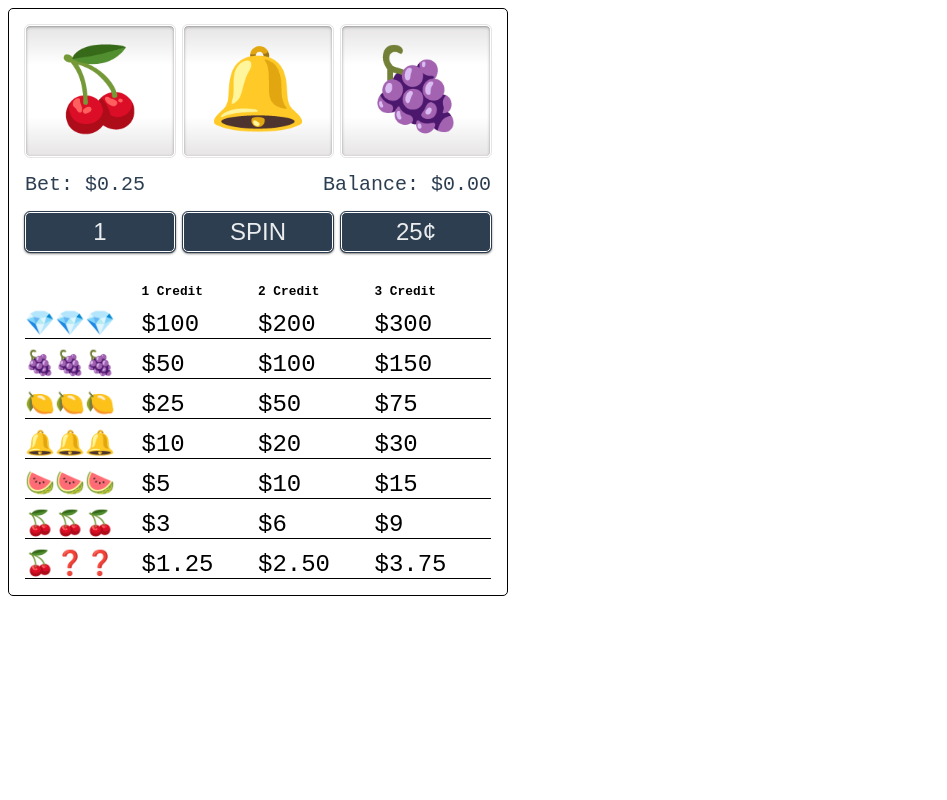
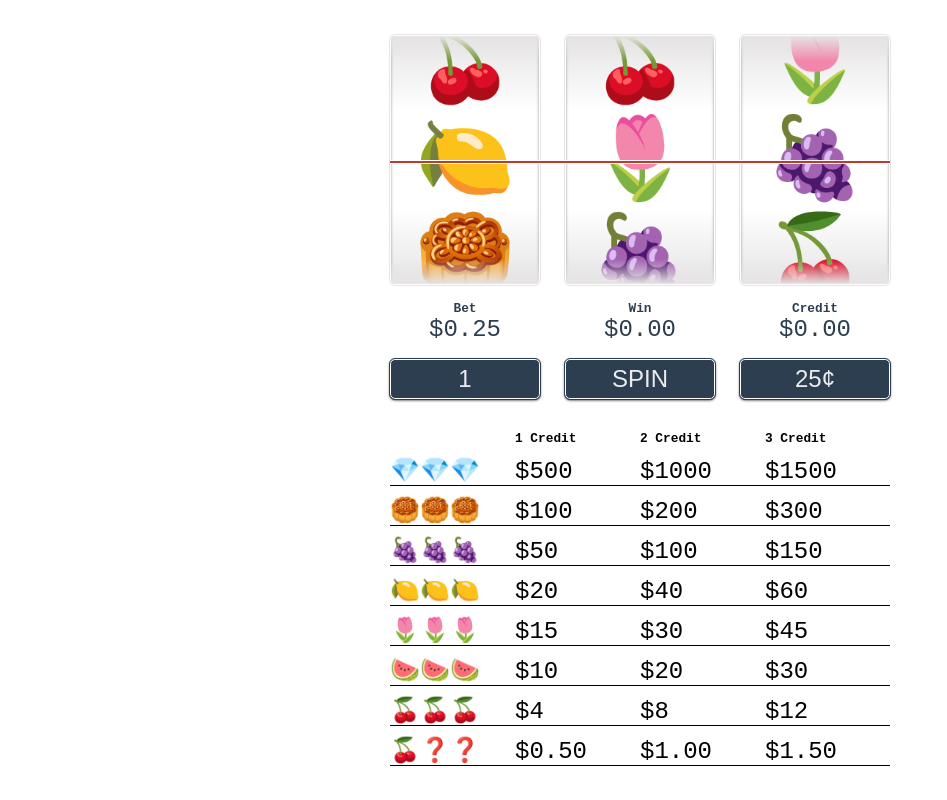
Before and after one commit to acousticseagull/Slot-Machine, a React (Create React App) app: page / in a window 1280 px wide. Shown: the whole page, without its empty margins (0-947 px from the left). Built offline with nearby package versions, Linux system fonts and the light colour scheme.

Commit message:
5 files modified

```diff
--- a/src/App.js
+++ b/src/App.js
@@ -13,16 +13,19 @@ const State = Object.freeze({
 });
 
 export default function App() {
-  const SPIN_DURATION = 2000;
+  const SPIN_DURATION = 1000;
   const SPIN_VELOCITY = 100;
   const SPIN_INTERVAL = useRef();
   const COST_PER_SPIN = 0.25;
+  const MAX_BET = 3;
 
   const stateRef = useRef(State.IDLE);
 
-  const [reels, setReels] = useState([0, 1, 2]);
-  const [balance, setBalance] = useState(0);
+  const [reels, setReels] = useState([7, 1, 2]);
+  const [credit, setCredit] = useState(0);
   const [betAmount, setBetAmount] = useState(1);
+  const [win, setWin] = useState(0);
+  const [log, setLog] = useState([]);
 
   const getPayout = (reels) => {
     const combination = reels.map((item) => reelIndex[item]);
@@ -37,7 +40,9 @@ export default function App() {
   };
 
   const spin = () => {
-    setBalance((s) => s - COST_PER_SPIN * betAmount);
+    if (betAmount * COST_PER_SPIN > credit) return;
+
+    setCredit((s) => s - COST_PER_SPIN * betAmount);
 
     let reelsTemp = reels;
 
@@ -65,9 +70,8 @@ export default function App() {
         stateRef.current === State.SLOWING &&
         random.toString() === reelsTemp.toString()
       ) {
-        setBalance((s) => getPayout(reelsTemp) + s);
-
-        setBetAmount(1);
+        const payout = getPayout(reelsTemp);
+        setWin((s) => payout + s);
 
         clearInterval(SPIN_INTERVAL.current);
         stateRef.current = State.IDLE;
@@ -76,39 +80,47 @@ export default function App() {
   };
 
   const coin = () => {
-    setBalance((s) => (s += 0.25));
+    setCredit((s) => (s += 0.25));
   };
 
-  const bet = () => {
-    if (betAmount * COST_PER_SPIN >= balance) return;
-    setBetAmount((s) => (s < 3 ? ++s : 1));
+  const handleBet = () => {
+    setBetAmount((s) => (s < MAX_BET ? ++s : 1));
   };
 
   return (
     <div className="machine">
-      <div className="container">
+      <div className="container line">
         {reels.map((index, key) => (
           <Reel key={key} index={index} />
         ))}
       </div>
 
       <div className="container">
-        <div className="bet-amount">Bet: ${(betAmount * 0.25).toFixed(2)}</div>
-        <div className="balance">Balance: ${balance.toFixed(2)}</div>
+        <div className="bet-amount">
+          <div className="label">Bet</div>
+          <div>${(betAmount * 0.25).toFixed(2)}</div>
+        </div>
+        <div className="win">
+          <div className="label">Win</div>
+          <div>${win.toFixed(2)}</div>
+        </div>
+        <div className="credit">
+          <div className="label">Credit</div> <div>${credit.toFixed(2)}</div>
+        </div>
       </div>
 
       <div className="container">
         <button
           className="bet"
           disabled={stateRef.current !== State.IDLE}
-          onClick={bet}
+          onClick={handleBet}
         >
           {betAmount}
         </button>
 
         <button
           className="spin"
-          disabled={stateRef.current !== State.IDLE || !balance}
+          disabled={stateRef.current !== State.IDLE || !credit}
           onClick={spin}
         >
           SPIN
@@ -126,35 +138,35 @@ export default function App() {
       <div className="payout-table">
         <div className="puyout-table-col">
           {payoutTable.map((item) => (
-            <div class="payout-table-row">
+            <div className="payout-table-row">
               {item.combination.map((item) => symbols[item])}
             </div>
           ))}
-          <div class="payout-table-row">{symbols[0]}❓❓</div>
+          <div className="payout-table-row">{symbols[0]}❓❓</div>
         </div>
 
         <div className="puyout-table-col">
           <div className="payout-table-header">1 Credit</div>
           {payoutTable.map((item) => (
-            <div class="payout-table-row">${item.amount}</div>
+            <div className="payout-table-row">${item.amount}</div>
           ))}
-          <div class="payout-table-row">${(1.25 * 1).toFixed(2)}</div>
+          <div className="payout-table-row">${(0.5 * 1).toFixed(2)}</div>
         </div>
 
         <div className="puyout-table-col">
           <div className="payout-table-header">2 Credit</div>
           {payoutTable.map((item) => (
-            <div class="payout-table-row">${item.amount * 2}</div>
+            <div className="payout-table-row">${item.amount * 2}</div>
           ))}
-          <div class="payout-table-row">${(1.25 * 2).toFixed(2)}</div>
+          <div className="payout-table-row">${(0.5 * 2).toFixed(2)}</div>
         </div>
 
         <div className="puyout-table-col">
           <div className="payout-table-header">3 Credit</div>
           {payoutTable.map((item) => (
-            <div class="payout-table-row">${item.amount * 3}</div>
+            <div className="payout-table-row">${item.amount * 3}</div>
           ))}
-          <div class="payout-table-row">${(1.25 * 3).toFixed(2)}</div>
+          <div className="payout-table-row">${(0.5 * 3).toFixed(2)}</div>
         </div>
       </div>
     </div>
--- a/src/Reel.js
+++ b/src/Reel.js
@@ -2,13 +2,21 @@ import React, { useEffect } from 'react';
 import { Symbol } from './Symbol';
 
 export const reelIndex = [
-  0, 2, 4, 0, 1, 5, 0, 1, 3, 0, 1, 2, 0, 3, 2, 4, 1, 3, 2, 1,
+  0, 2, 4, 0, 1, 5, 0, 3, 7, 0, 6, 2, 8, 1, 3, 7, 2, 1, 0, 3, 2, 4,
 ];
 
 export function Reel({ index, state }) {
   return (
-    <div className="reel">
-      <Symbol index={reelIndex[index]} />
-    </div>
+    <>
+      <div className="reel">
+        <Symbol
+          index={reelIndex[index > 0 ? index - 1 : reelIndex.length - 1]}
+        />
+        <Symbol index={reelIndex[index]} />
+        <Symbol
+          index={reelIndex[index < reelIndex.length - 1 ? index + 1 : 0]}
+        />
+      </div>
+    </>
   );
 }
--- a/src/payoutTable.js
+++ b/src/payoutTable.js
@@ -1,6 +1,10 @@
 export const payoutTable = [
   {
     combination: [5, 5, 5],
+    amount: 500,
+  },
+  {
+    combination: [7, 7, 7],
     amount: 100,
   },
   {
@@ -9,18 +13,18 @@ export const payoutTable = [
   },
   {
     combination: [3, 3, 3],
-    amount: 25,
+    amount: 20,
   },
   {
     combination: [2, 2, 2],
+    amount: 15,
+  },
+  {
+    combination: [1, 1, 1],
     amount: 10,
   },
   {
-    combination: [1, 1, 1],
-    amount: 5,
-  },
-  {
     combination: [0, 0, 0],
-    amount: 3,
+    amount: 4,
   },
 ];
--- a/src/style.css
+++ b/src/style.css
@@ -5,26 +5,42 @@
 body {
   font-family: 'Courier New', Courier, monospace;
   font-size: 14px;
+  display: flex;
+  justify-content: center;
+  align-items: center;
 }
 
 .machine {
   width: 500px;
-  padding: 1rem;
-  border: 1px solid;
   border-radius: 5px;
 }
 
 .container {
+  position: relative;
   display: flex;
   justify-content: space-between;
 }
 
+.container.line::after {
+  content: '';
+  position: absolute;
+  top: 50%;
+  display: block;
+  height: 2px;
+  width: 100%;
+  border-top: 1px solid rgb(255,255,255);
+  border-bottom: 1px solid rgb(255,255,255);
+  background-color: rgb(192, 57, 43);
+}
+
 .reel {
+  position: relative;
   width: 150px;
   border: 1px solid rgb(255, 255, 255);
   outline: 1px solid rgb(230, 228, 228);
   box-shadow: inset 0 1px 3px 0 rgb(144, 144, 144);
   display: flex;
+  flex-flow: column;
   justify-content: center;
   align-items: center;
   padding: 1rem;
@@ -37,9 +53,27 @@ body {
     rgba(255, 255, 255, 1) 70%,
     rgba(230, 228, 228, 1) 100%
   );
+  overflow: hidden;
+  height: 250px;
+}
+
+.reel::before {
+  position: absolute;
+  content: '';
+  display: block;
+  width: 100%;
+  height: 100%;
+  background: linear-gradient(
+    0deg,
+    rgba(230, 228, 228, 1) 0%,
+    rgba(255, 255, 255, 0) 10%,
+    rgba(255, 255, 255, 0) 90%,
+    rgba(230, 228, 228, 1) 100%
+  );
 }
 
 .symbol {
+  display: block;
   font-size: 5rem;
 }
 
@@ -53,6 +87,7 @@ button {
   font-size: 1.5rem;
   background-color: rgb(44, 62, 80);
   outline: 1px solid rgb(44, 62, 80);
+  user-select: none;
 }
 
 button:active {
@@ -60,11 +95,22 @@ button:active {
   transform: translateY(2px);
 }
 
+.label {
+  font-size: 0.8rem;
+  font-weight: 700;
+}
+
 .bet-amount,
-.balance {
+.credit,
+.win {
+  display: flex;
+  flex-flow: column;
+  justify-content: center;
+  align-items: center;
   color: rgb(44, 62, 80);
   margin: 1rem 0 1rem;
-  font-size: 1.25rem;
+  font-size: 1.5rem;
+  width: 150px;
 }
 
 .payout-table {
--- a/src/symbols.js
+++ b/src/symbols.js
@@ -1 +1 @@
-export const symbols = ['🍒', '🍉', '🔔', '🍋', '🍇', '💎'];
+export const symbols = ['🍒', '🍉', '🌷', '🍋', '🍇', '💎', '🌵', '🥮', '💵'];
```
